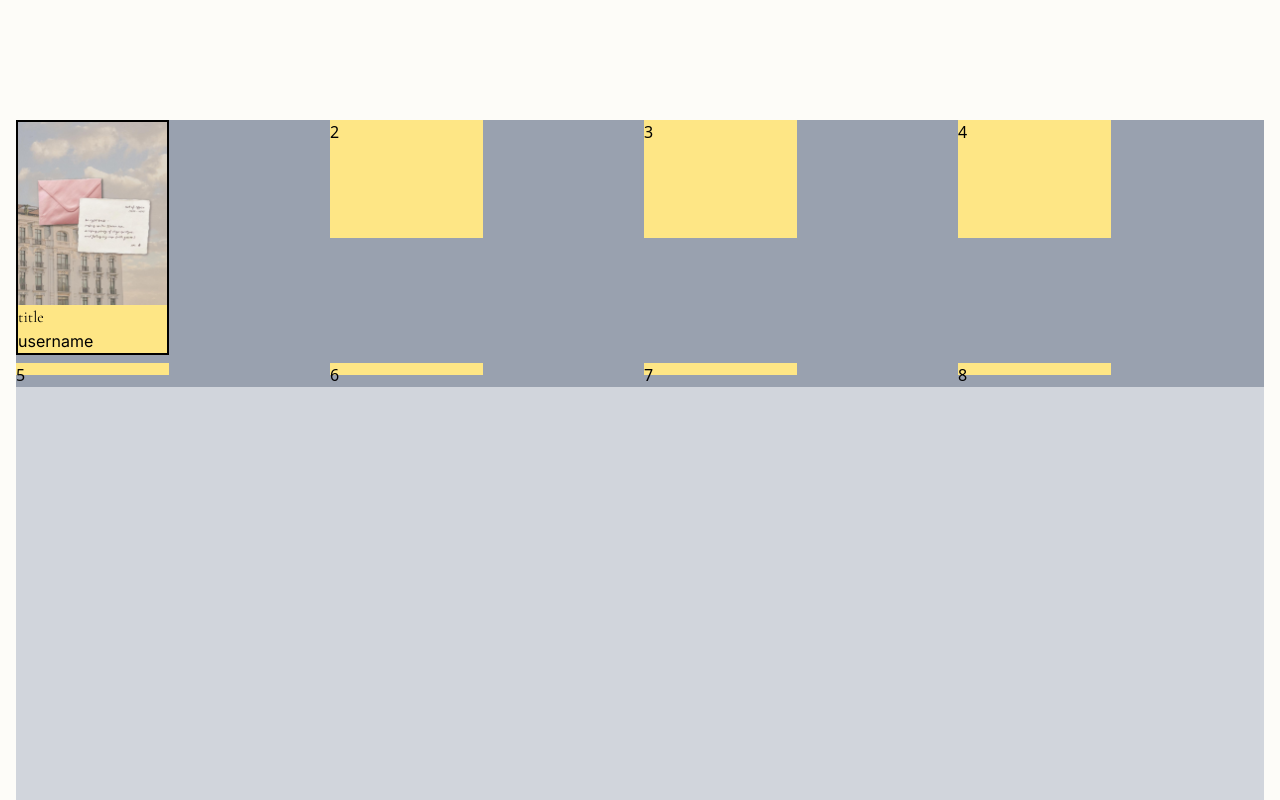
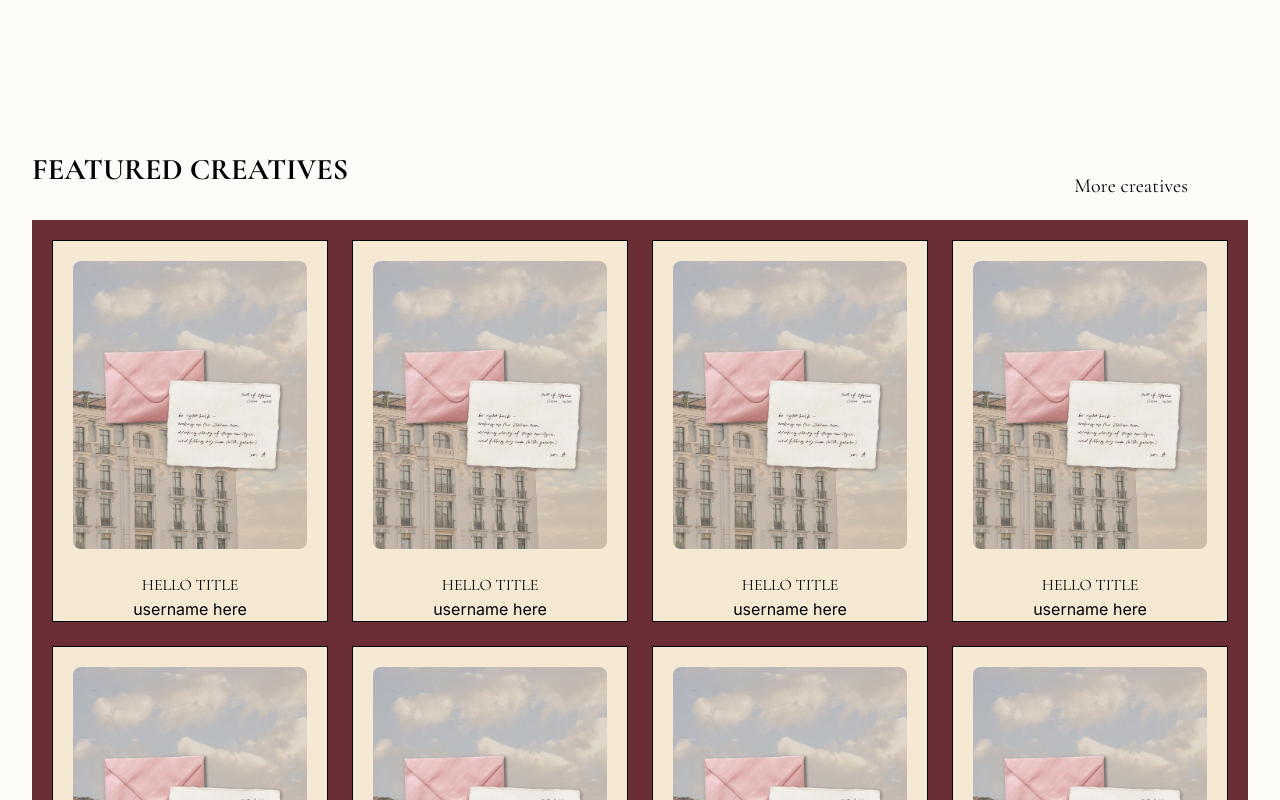
Before and after one commit to grazielac/blumiora, a Next.js app: page / in a window 1280 px wide. Shown: the part 760-1560 px from the top of the page. Built offline with nearby package versions, Linux system fonts and the light colour scheme; no server answers.

Commit message:
Mock Featured Creatives section to homepage

```diff
--- a/app/page.tsx
+++ b/app/page.tsx
@@ -1,7 +1,8 @@
 // import NavBar from "@/components/NavBar";
 import { SignedOut } from "@clerk/nextjs";
 import Hero from "../components/Hero";
-import FeaturedCreators from "@/components/FeaturedCreators";
+import FeaturedCreativesCard from "@/components/FeaturedCreatorsCard";
+import { posts } from "@/data/posts";
 
 export default function Home() {
   return (
@@ -9,7 +10,31 @@ export default function Home() {
       {/* <NavBar /> */}
       <SignedOut>
         <Hero />
-        <FeaturedCreators />
+
+        {/* section title */}
+        <section className="px-4 py-8">
+          <div className="flex justify-between items-center">
+            <h2 className="text-3xl font-bold mb-8">FEATURED CREATIVES</h2>
+            <div className="mr-12 px-3 py-1 font-bold rounded-3xl hover:bg-accentGray">
+              <h3 className="text-xl font-light">More creatives</h3>
+            </div>
+          </div>
+          <main
+            className="bg-primary grid grid-cols-1 sm:grid-cols-2
+                       lg:grid-cols-3 xl:grid-cols-4 gap-6 p-5
+                       sm:grid-rows-2"
+          >
+            {posts.map((post) => (
+              <FeaturedCreativesCard
+                key={post.slug}
+                title={post.title}
+                image={post.image}
+                username={post.username}
+                slug={post.slug}
+              />
+            ))}
+          </main>
+        </section>
       </SignedOut>
     </>
   );
--- a/components/FeaturedCreators.tsx
+++ /dev/null
@@ -1,30 +0,0 @@
-import Image from "next/image";
-import letter from "../public/letter.jpg";
-
-function FeaturedCreativesCard() {
-  return (
-    <>
-      <div className="w-full h-screen bg-gray-300">
-        <div className="w-full grid grid-cols-1 gap-2 bg-gray-400 sm:grid-cols-2 lg:grid-cols-4">
-            {/* blogcard */}
-          <div className="w-1/2 bg-amber-200 border-2">
-            <div>
-                <Image src={letter} alt="Image sample" />
-            </div>
-            <h1>title</h1>
-            <p>username</p>
-          </div>
-          <div className="w-1/2 h-1/2 bg-amber-200">2</div>
-          <div className="w-1/2 h-1/2 bg-amber-200">3</div>
-          <div className="w-1/2 h-1/2 bg-amber-200">4</div>
-          <div className="w-1/2 h-1/2 bg-amber-200">5</div>
-          <div className="w-1/2 h-1/2 bg-amber-200">6</div>
-          <div className="w-1/2 h-1/2 bg-amber-200">7</div>
-          <div className="w-1/2 h-1/2 bg-amber-200">8</div>
-        </div>
-      </div>
-    </>
-  );
-}
-
-export default FeaturedCreativesCard;
--- /dev/null
+++ b/components/FeaturedCreatorsCard.tsx
@@ -0,0 +1,37 @@
+import Image, { StaticImageData } from "next/image";
+// import Link from "next/link";
+
+interface FeaturedCreativesCardProps {
+  image: StaticImageData;
+  title: string;
+  username: string;
+  slug: string;
+}
+
+function FeaturedCreativesCard({ image }: FeaturedCreativesCardProps) {
+  return (
+    <>
+
+      <div className="w-full bg-gray-300">
+        {/* <div className="w-full grid grid-cols-1 gap-2 bg-gray-400 sm:grid-cols-2 lg:grid-cols-4"> */}
+        {/* <Link href={`blog/${slug}`}> */}
+        <div className="w-full bg-accentApricot border">
+          <div className="w-full p-5 pb-6">
+            <Image src={image} alt="title" className="rounded-lg" />
+          </div>
+          <div className="flex justify-center item text-center">
+            <div>
+              <h2>HELLO TITLE</h2>
+              {/* <h2 className={`${cormorant.className`} pt-10 text-2xl text-center font-semibold mb-2`}>{title}</h2> */}
+              <p>username here</p>
+            </div>
+          </div>
+        </div>
+        {/* </Link> */}
+        {/* </div> */}
+      </div>
+    </>
+  );
+}
+
+export default FeaturedCreativesCard;
--- /dev/null
+++ b/data/posts.ts
@@ -0,0 +1,62 @@
+import { StaticImageData } from "next/image";
+import letter from "../public/letter.jpg";
+
+
+interface PostProps {
+    title: string;
+    image: StaticImageData;
+    username: string;
+    slug: string;
+
+}
+
+export const posts: PostProps[] = [
+    {
+        title: "Feature Creative Works",
+        image: letter,
+        username: "Graziela Caringal",
+        slug: "featured-creatives"
+    },
+     {
+        title: "Feature Creative Works",
+        image: letter,
+        username: "Graziela Caringal",
+        slug: "featured-creatives"
+    },
+     {
+        title: "Feature Creative Works",
+        image: letter,
+        username: "Graziela Caringal",
+        slug: "featured-creatives"
+    },
+     {
+        title: "Feature Creative Works",
+        image: letter,
+        username: "Graziela Caringal",
+        slug: "featured-creatives"
+    },
+      {
+        title: "Feature Creative Works",
+        image: letter,
+        username: "Graziela Caringal",
+        slug: "featured-creatives"
+    },
+     {
+        title: "Feature Creative Works",
+        image: letter,
+        username: "Graziela Caringal",
+        slug: "featured-creatives"
+    },
+     {
+        title: "Feature Creative Works",
+        image: letter,
+        username: "Graziela Caringal",
+        slug: "featured-creatives"
+    },
+     {
+        title: "Feature Creative Works",
+        image: letter,
+        username: "Graziela Caringal",
+        slug: "featured-creatives"
+    },
+];
```
